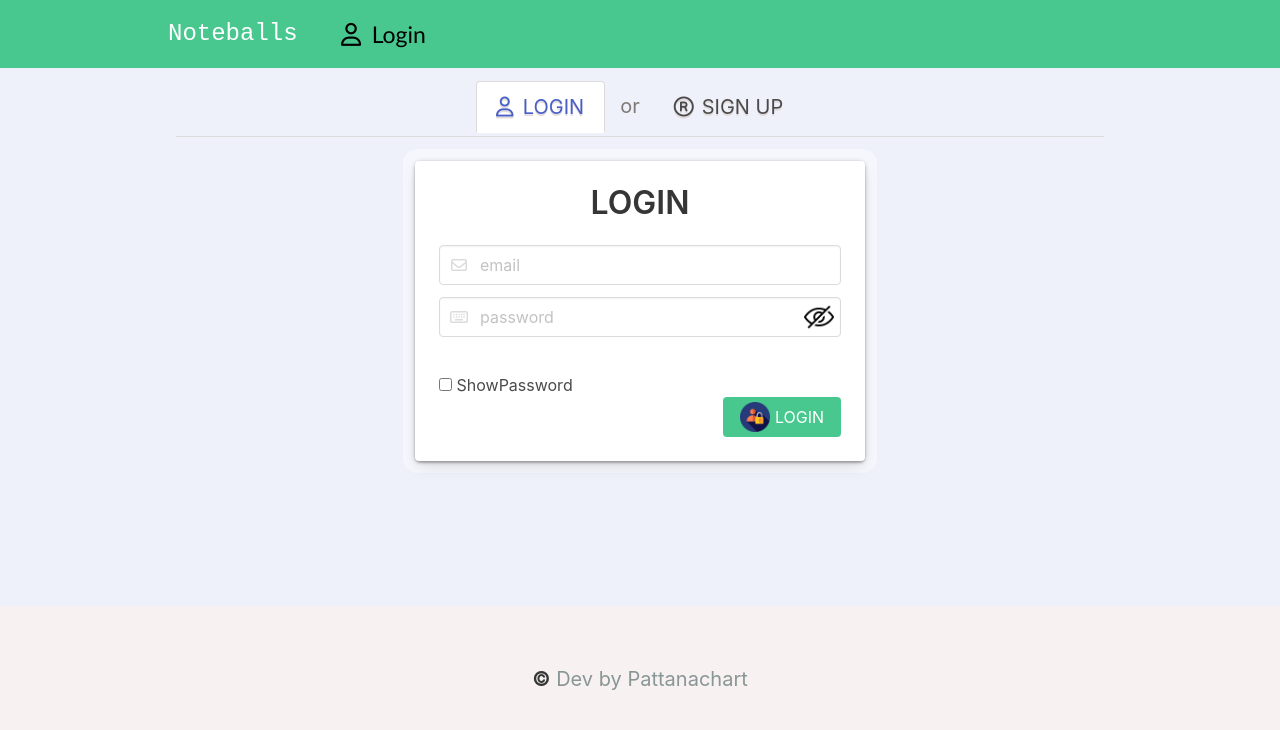
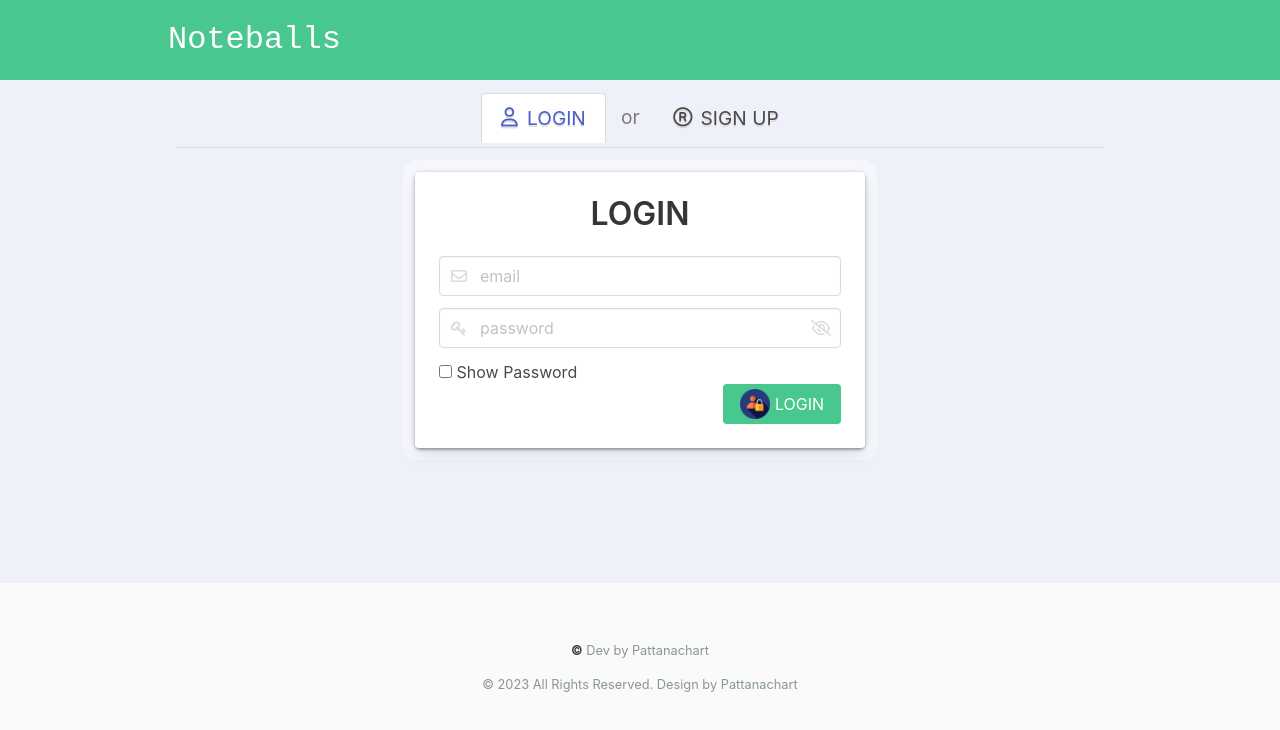
Before and after one commit to Pattanachart/noteball, a Vue app: page /#/auth in a window 1280 px wide. Shown: the top 730 px of the page. Built offline with nearby package versions, Linux system fonts and the light colour scheme; no server answers.

Commit message:
edit-size

```diff
--- a/index.html
+++ b/index.html
@@ -31,8 +31,8 @@
     <!-- font auwsome -->
     <script
       src="https://kit.fontawesome.com/6829d34728.js"
-      crossorigin="anonymous"
-    ></script>
+      crossorigin="anonymous"></script>
+      <link rel="stylesheet" href="https://cdnjs.cloudflare.com/ajax/libs/font-awesome/4.7.0/css/font-awesome.min.css">
 
     <title>Noteballs</title>
   </head>
--- a/package.json
+++ b/package.json
@@ -12,6 +12,7 @@
     "bootstrap": "^5.3.1",
     "date-fns": "^2.30.0",
     "firebase": "^10.1.0",
+    "js-confetti": "^0.11.0",
     "moment": "^2.29.4",
     "pinia": "^2.1.6",
     "vue": "^3.3.4"
--- a/src/Note/Note.vue
+++ b/src/Note/Note.vue
@@ -4,7 +4,6 @@
             <div class="content" :class="{ 'content-open': isContentOpen }">
                 {{ note.content }}
                 <div class="columns is-mobile has-text-warning-dark mt-2">
-
                     <small class="column">{{ datefomat }}</small>
                     <small class="column has-text-right">{{ charecter }}</small>
                 </div>
@@ -40,9 +39,8 @@
         <template #deletebyslot>
             <button class="button is-danger" @click="storeNote.deleteNote(note.id)">Delete</button>
         </template>
-
-
     </ModalDeleteNote>
+    <!-- {{ note.id }} -->
 </template>
 <script setup>
 
@@ -53,7 +51,7 @@ import ModalDeleteNote from './ModalDelete.vue'
 
 import { formatDistanceToNow } from 'date-fns'; // นำเข้าตัวจัดการเวลาจาก date-fns
 
-
+const storeNote = useStoreNotes()
 
 const datefomat = ref('');
 const updateDate = () => {
@@ -68,6 +66,7 @@ const updateDate = () => {
   // เพิ่มคำนำหน้า "in"
   datefomat.value = `in ${relativeTime}`;
 };
+
 
 // เริ่มอัปเดตค่า datefomat ทุกวินาที
 onMounted(() => {
@@ -92,7 +91,6 @@ const modals = reactive({
 //   router.push({ path: `/editNote/${props.note.id}`}) // Use the correct path with ID
 // }
 
-const storeNote = useStoreNotes()
 const charecter = computed(() => {
     // let leange = props.note.content.length
     // const lengthCha = leange > 1 ? 'charecters' : 'charecter'
--- a/src/components/Layout/NavBar.vue
+++ b/src/components/Layout/NavBar.vue
@@ -55,6 +55,7 @@ const handleMouseLeave = () => {
 </script>
 
 <style scoped>
+
 .is-size-4 {
     font-family: 'Courier New', Courier, monospace;
     font-size: 40px;
--- a/src/components/Layout/NavBarONClickoutside.vue
+++ b/src/components/Layout/NavBarONClickoutside.vue
@@ -1,11 +1,9 @@
 <template>
     <nav class="navbar is-success mouse " role="navigation" aria-label="main navigation" ref="target">
-
-
         <div class="container is-max-desktop px-2 py-2 ">
             <div class="navbar-brand ">
                 <a class="navbar-item is-size-4" @click="$router.push('/')">
-                    Noteballs
+                   <span>Noteballs</span>
                 </a>
                 <a role="button" class="navbar-burger" aria-label="menu" aria-expanded="false"
                     data-target="navbarBasicExample" :class="{ 'is-active': showmobileNav }"
@@ -24,7 +22,8 @@
                         <!-- <router-link v-if="useAuth.user.email" to="/" class="navbar-item border" active-class="is-active">
                             Notes
                         </router-link> -->
-                        <a v-if="useAuth.user.email" @click="Home" class="has-text-light" active-class="is-active">Notes</a>
+                        <a v-if="useAuth.user.email" @click="Home" class="has-text-light" active-class="is-active"><span
+                                id="notes">Notes</span></a>
                     </div><br>
                     <div class="navbar-item Navlogin">
                         <!-- <router-link v-if="useAuth.user.email" to="/stats" class="navbar-item border"
@@ -32,7 +31,7 @@
                             Stats
                         </router-link> -->
                         <a v-if="useAuth.user.email" @click="Stats" class="has-text-light" active-class="is-active">
-                            Stats</a>
+                            <span id="stats">Stats</span> </a>
                         <!-- <router-link v-else to="/auth" active-class="is-active">
                             <span class="icon is-small">
                                 <i class="fa-solid fa-user"></i>
@@ -96,21 +95,38 @@ const Logout = () => {
 </script>
 
 <style scoped>
-
-
 * {
-     /* border: 1px dotted rgb(255, 2, 2);  */
+    /* border: 1px dotted rgb(255, 2, 2); */
 }
 
-.is-size-4 {
+:is(#notes, #stats):hover {
+    color: #fdfbfb;
+    font-size: 1.5rem;
+}
+
+.navbar-start {
+    display: flex;
+    gap: 5px;
+
+}
+
+@media (max-width: 768px) {
+    :is(#notes, #stats):hover {
+    color: #000000;
+    font-size: 1.5rem;
+}
+}
+
+.navbar-brand .is-size-4 {
     font-family: 'Courier New', Courier, monospace;
-    font-size: 40px;
+    font-size: 2.5vw !important;
 }
+
 .AA {
     color: rgb(0, 0, 0);
     font-size: 23px;
     /* border: 1px dotted rgb(255, 2, 2); */
-     border-radius: 20%;
+    border-radius: 20%;
     padding: 5px;
     margin-right: 5px;
 }
@@ -119,11 +135,15 @@ const Logout = () => {
     font-family: 'Gill Sans', 'Gill Sans MT', Calibri, 'Trebuchet MS', sans-serif;
     /* font-weight: bold; */
     color: rgb(0, 0, 0);
+    display: none;
+}
+.fa-user{
+    display: none;
 }
 
 @media screen and (max-width: 1023px) {
     .navbar-menu {
-         position: relative;
+        position: relative;
         left: 0;
         width: 100%;
         background-color: rgb(255, 255, 255);
@@ -142,19 +162,22 @@ const Logout = () => {
 
         font-size: 20px;
         /* border: 1px dotted rgb(17, 11, 11); */
-         border-radius: 20%;
+        border-radius: 20%;
         padding: 2px;
         margin: 2px;
     }
 
     .fa-user,
     .LOGIN {
-        position: relative;
-        left: 10px;
-        bottom: 20px;
-
+        /* position: relative; */
+        /* left: 10px;
+        bottom: 10px; */
+        display: inline-block;
     }
+    .navbar-brand .is-size-4 {
+    font-family: 'Courier New', Courier, monospace;
+    font-size: 3.5vw !important;
+    padding-left: 8vw;
+    margin: .5rem;
 }
-
-
-</style>
+}</style>
--- a/src/stores/storeAuth.js
+++ b/src/stores/storeAuth.js
@@ -7,7 +7,7 @@ import {
   onAuthStateChanged,
 } from "firebase/auth";
 import { useStoreNotes } from "./storeNote";
-
+import JSConfetti from 'js-confetti'
 export const useStoreAuth = defineStore("storeAuth", {
   state: () => {
     return {
@@ -17,16 +17,17 @@ export const useStoreAuth = defineStore("storeAuth", {
   actions: {
     //init sent to App.vue เพื่อ login เข้ามา
     init() {
+
       const storeNote = useStoreNotes()
       onAuthStateChanged(auth, (user) => {
         if (user) {
-       console.log('user login: ',user);
+      //  console.log('user login: ',user);
       this.user.id = user.uid
       this.user.email = user.email
       this.router.push('/')
       storeNote.init() //init หลังจาก login เสร็จ ไปที่ storeNote.js
         } else {
-          console.log('user logout: ',user);
+          // console.log('user logout: ',user);
           this.user = {}
           this.router.replace('/auth')
           storeNote.ClearNote()
@@ -35,17 +36,22 @@ export const useStoreAuth = defineStore("storeAuth", {
     },
     //register from Auth.vue
     registerUser(credential) {
+      const confetti = new JSConfetti()
       // console.log("register action :", credential);
       createUserWithEmailAndPassword(
         auth,
         credential.email,
         credential.password
       )
-        .then((userCredential) => {
+        .then((userCredential) => { // register สำเร็จ
           const user = userCredential.user;
-          console.log("user:", user);
+          // console.log("user:", user);
+          function showConfetti() {
+            confetti.addConfetti()
+          }
+          showConfetti()
         })
-        .catch((error) => {
+        .catch((error) => { // register ไม่สำเร็จ
          const email = credential.email
           console.log("error.message:", error.message);
           alert(`พบผู้ใช้ ${email}แล้ว โปรดลองอีกครั้ง`)
@@ -56,15 +62,15 @@ export const useStoreAuth = defineStore("storeAuth", {
     loginUser(credential) {
       // console.log("login action", credential);
       signInWithEmailAndPassword(auth, credential.email, credential.password)
-        .then((userCredential) => {
-          // Signed in Login สำเร็จ
+        .then((userCredential) => {// Login สำเร็จ
+
           const user = userCredential.user;
           // console.log(user);
           // alert('login success storeAuth')
           // credential.email = '', credential.password = ''
         })
-        .catch((error) => {
-          // Login ไม่สำเร็จ
+        .catch((error) => {  // Login ไม่สำเร็จ
+
           console.log(error.message);
           alert('email or password is Wrong  please try again')
           credential.email = '', credential.password = ''
@@ -74,8 +80,8 @@ export const useStoreAuth = defineStore("storeAuth", {
     LogoutUser() {
       // console.log("login action :", credential);
       signOut(auth)
-        .then(() => {
-          // Sign-out successful.
+        .then(() => {// Sign-out successful.
+
           console.log("User signed Out:");
         })
         .catch((error) => {
--- a/src/stores/storeNote.js
+++ b/src/stores/storeNote.js
@@ -39,7 +39,7 @@ export const useStoreNotes = defineStore("storeNote", {
   actions: {
     init() {
       const storeAuth = useStoreAuth();
-      console.log("login with ID: ", storeAuth.user.id);
+      // console.log("login with ID: ", storeAuth.user.id);
       notesCollectionref = collection(db, "users", storeAuth.user.id, "notes");
 
       notesCollectionQuery = query(notesCollectionref, orderBy("date", "desc"));
@@ -96,7 +96,7 @@ export const useStoreNotes = defineStore("storeNote", {
     },
     async deleteNote(itTodelete) {
       // console.log("deleteNotefromStore ID:", itTodelete);
-      // this.notes = this.notes.filter((note) => note.id !== itTodelete);
+      this.notes = this.notes.filter((note) => note.id !== itTodelete);
       // delete note from db
 
       await deleteDoc(doc(notesCollectionref, itTodelete));
--- a/src/views/Auth.vue
+++ b/src/views/Auth.vue
@@ -33,7 +33,7 @@
                                 <i class="fas fa-envelope"></i>
                             </span>
                             <span class="icon is-small is-right">
-                                <!-- <i class="fas fa-check"></i> -->
+
                             </span>
                         </p>
                     </div>
@@ -42,20 +42,23 @@
                             <input v-model="credential.password" class="input" :type="passwordType" placeholder="password">
 
                             <span class="icon is-small is-left">
-                                <i class="fa-solid fa-keyboard"></i>
+                                <i class="fa fa-key" aria-hidden="true"></i>
                             </span>
                             <span class="icon is-small is-right">
 
-                                <img id="" :src="showpassword ? '/show.png' : '/hide.png'"
-                                    style="width: 30px; height: 30px; margin-right: 5px;">
+                                <i v-if="showpassword" class="fa fa-eye" aria-hidden="true"></i>
+
+                                <i v-else class="fa fa-eye-slash" aria-hidden="true" ></i>
+
+                                <!-- <img id="img" :src="showpassword ? '/show.png' : '/hide.png'"
+                                    style="width: 25px; height: 25px; margin-right: 10px;"> -->
 
                             </span>
+
                         </div>
-                        <img src="" alt="">
                     </div>
-                    <input type="checkbox" v-model="showpassword"> ShowPassword
-                    <div>
-                        <!-- {{ showpassword ? credential.password : '******' }} -->
+                    <div class="cbox">
+                        <input type="checkbox" v-model="showpassword"> <span class="check"> Show Password</span>
                     </div>
 
                     <div class="field is-grouped is-grouped-right">
@@ -115,25 +118,24 @@ const onSubmit = () => {
         }
     }
 }
+
 const credential = reactive({
     email: '',
     password: ''
 })
-// const showpassword = ref(true)
-// const passwordType = computed(()=>{
-//     showpassword.value ? 'text' : 'password'
-// })
-
+// โชว์ password
 const showpassword = ref(false);
-
-
-const passwordType = computed(() =>
-    showpassword.value ? 'text' : 'password')
+const passwordType = computed(() => showpassword.value ? 'text' : 'password')
 
 
 </script>
 
 <style scoped>
+.tabs {
+    /* color: red; */
+    font-size: 1.5vw;
+}
+
 .auth-form {
     max-width: 450px;
     margin: 0 auto;
@@ -153,8 +155,24 @@ const passwordType = computed(() =>
 #liregister {
     text-shadow: 0 2px 0 rgba(221, 210, 210, 0.8);
 }
-
+#img{
+    color: red;
+}
 * {
     /* border: 1px solid red; */
 }
+
+@media (max-width:768px) {
+    .title {
+        font-size: 20px;
+    }
+
+    .check {
+        font-size: 10px;
+    }
+    .tabs {
+    /* color: red; */
+    font-size: 3vw;
+}
+}
 </style>
--- a/src/views/footer.vue
+++ b/src/views/footer.vue
@@ -1,10 +1,20 @@
 <template>
-    <div id="footer" class="footer">
-        <h1> <span> <strong>©</strong> </span> Dev by Pattanachart </h1>
+    <div class="container-fluid">
+        <div id="footer" class="footer">
+            <h1> <span> <strong>©</strong> </span> Dev by Pattanachart </h1>
+            <p>© 2023 All Rights Reserved. Design by Pattanachart</p>
+            <!-- <p @click="showConfetti">AAAAA</p> -->
+        </div>
     </div>
 </template>
+<script setup>
 
-<script setup>
+// import JSConfetti from 'js-confetti'
+// const confetti = new JSConfetti()
+// function showConfetti() {
+//   confetti.addConfetti()
+// }
+// showConfetti()
 
 </script>
 
@@ -12,9 +22,7 @@
 * {
     /* border: 1px solid black; */
 }
-
-#footer {
-   /* position: absolute; */
+.container-fluid{
     left: 0;
     bottom: 0;
     width: 100%;
@@ -23,18 +31,37 @@
     margin-top: 1.5em;
 
 }
+#footer {
+    /* position: absolute; */
+    /* left: 0;
+    bottom: 0;
+    width: 100%;
+    background-color: rgb(247, 241, 241);
+    text-align: center;
+    margin-top: 1.5em; */
 
-h1 {
-    font-size: 20px;
+}
+
+h1,
+p {
+    font-size: 1vw;
     padding: 5px;
     margin: 5px 0px;
     color: rgb(137, 150, 150)
 }
 
 @media screen and (max-height: 680px) {
-   .footer{
-    width: 100%;
-    display: none;
-  }
+    .container-fluid {
+        width: 100%;
+        display: none;
+    }
+
 }
+/* @media screen and (max-width: 1000px) {
+
+    h1,
+    p {
+        font-size: 10px;
+    }
+}*/
 </style>
--- a/src/views/viewNotes.vue
+++ b/src/views/viewNotes.vue
@@ -53,7 +53,7 @@
         </div>
     </teleport>
     <!-- end aleart-->
-    <!-- <input type="text"> -->
+
 </template>
 <script setup>
 import { VAutofocus } from '../../VAutofocus' //ฟังชั่น AutoFocus เรียกใช้โดยคำสั่ง v-autofocus  และ autofocus แบบไม่ต้อง import can เรียกใข้ได้เลย
@@ -62,13 +62,13 @@ import { useWatchCharector } from '../use/useWatchCharecter.js'
 import Note from '../Note/Note.vue'
 import { useStoreNotes } from '../stores/storeNote'
 import AddEditNote from '../Note/AddEditNote.vue';
-
+const storeNote = useStoreNotes() //import จาก Store เพื่อใช้ฟังชั่นต่างๆใน Store
 //set time out
 const showSuccessAlert = ref(false);//ตัวแปรแจ้งเตือน
 const alertTimeout = ref(null);
 
 const newnotes = ref() //ตัวแปรเก็บค่าสำหรับพิมพ์ลงไปใหม่ TextArea
-const storeNote = useStoreNotes() //import จาก Store เพื่อใช้ฟังชั่นต่างๆใน Store
+
 // onMounted(()=>{
 //     storeNote.init() //init this.getNote จาก storeNote
 // })
@@ -80,7 +80,6 @@ const addNote = () => {
     showSuccessAlert.value = true
     Atfocus.value.focusTextarea()// focus ส่งไปยัง AddEditNote.vue
     aleart()
-
 }
 const aleart = () => {
     if (alertTimeout.value) {
```
Also changed, not shown: 1 other file (tests, documents, lock files or other folders).
